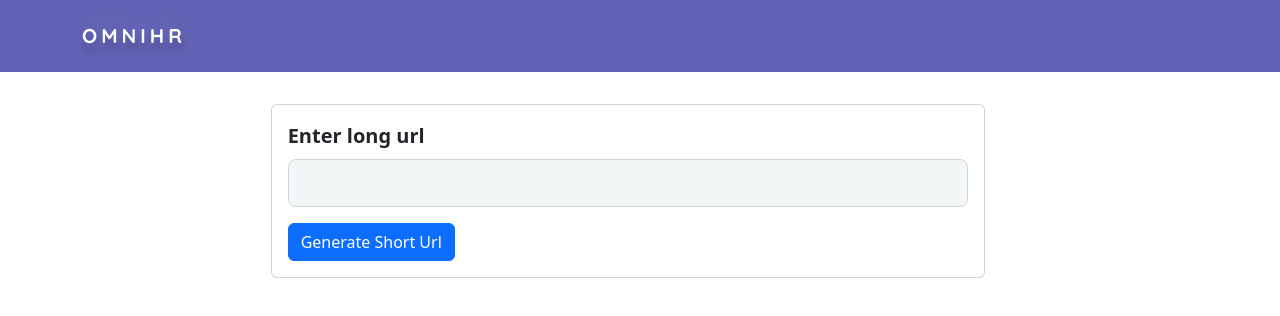
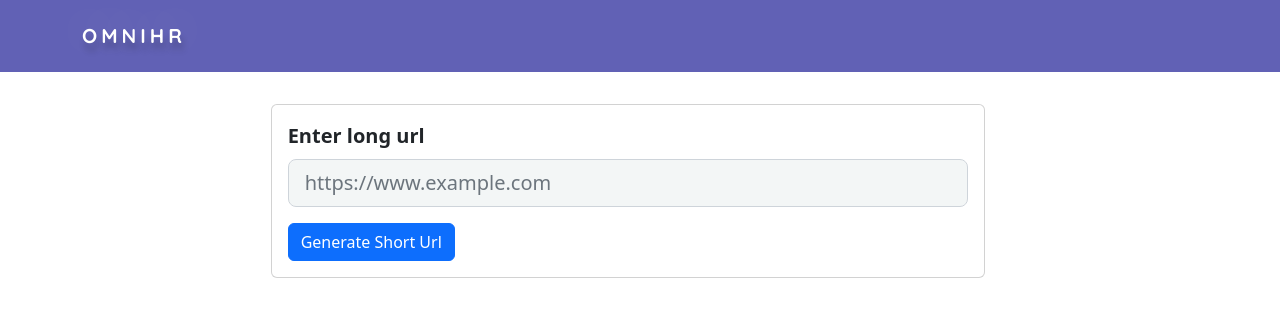
Before and after one commit to earnestaddae/omni_url, a Vue app in the folder front/: page / in a window 1280 px wide. Shown: the top 316 px of the page. Built offline with nearby package versions, Linux system fonts and the light colour scheme.

Commit message:
Make type as url

```diff
--- a/front/src/components/UrlForm.vue
+++ b/front/src/components/UrlForm.vue
@@ -12,7 +12,8 @@
               <div class="mb-3">
                 <label for="input_url" class="form-label">Enter long url</label>
                 <input
-                  type="text"
+                  type="url"
+                  placeholder="https://www.example.com"
                   class="form-control form-control-lg"
                   autocomplete="off"
                   id="input_url"
```
